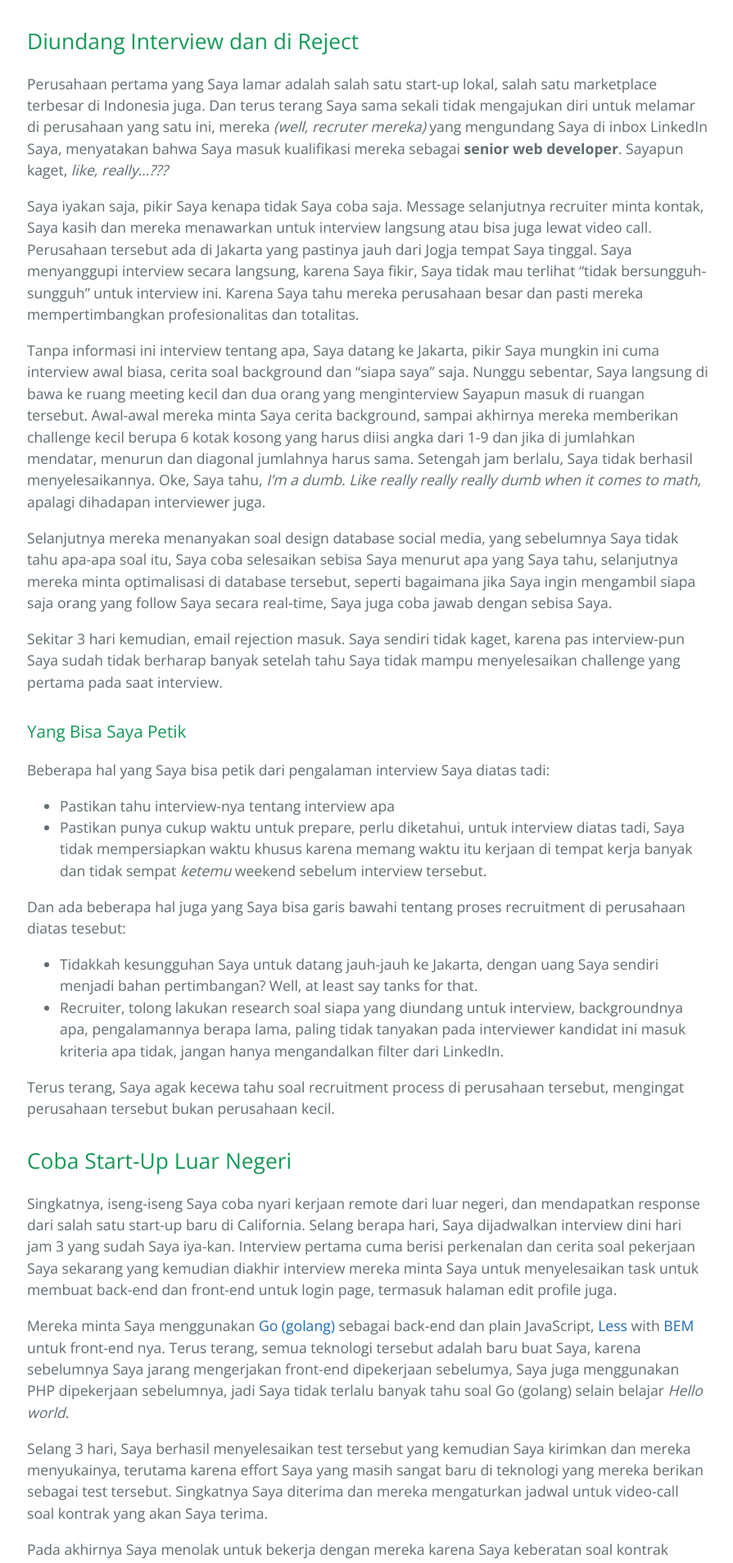
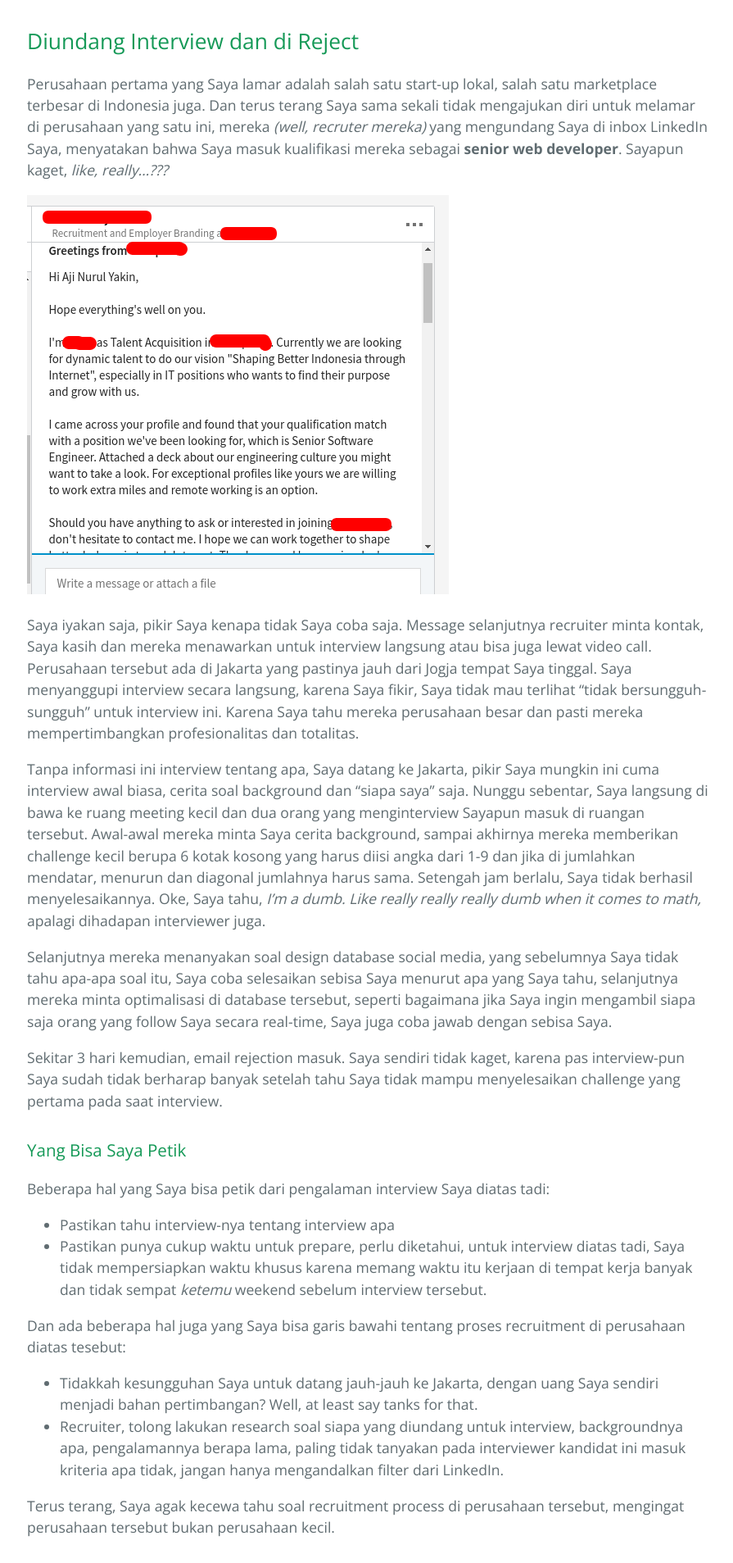
Before and after one commit to ajiyakin/blog, a Jekyll site: the page built from _posts/2017-08-05-pengalaman-ketika-interview.md, in a window 1280 px wide. Shown: the part 1103-3010 px from the top of the page at 82% size, without its empty margins (191-1086 px from the left). Built offline with Jekyll 4.4.1, drawn with Linux system fonts in a browser that asks for light colours; emoji names are drawn with the system emoji font; comment, search, counter and statistics services are not loaded.

Commit message:
Add LinkedIn message conversation

```diff
--- a/_posts/2017-08-05-pengalaman-ketika-interview.md
+++ b/_posts/2017-08-05-pengalaman-ketika-interview.md
@@ -41,6 +41,8 @@ sama sekali tidak mengajukan diri untuk melamar di perusahaan yang satu ini,
 mereka _(well, recruter mereka)_ yang mengundang Saya di inbox LinkedIn Saya,
 menyatakan bahwa Saya masuk kualifikasi mereka sebagai __senior web developer__.
 Sayapun kaget, _like, really...???_
+
+![LinkedIn Message Recruitment](http://blog.ajitea.com/images/LinkedinMessageTok.png)
 
 Saya iyakan saja, pikir Saya kenapa tidak Saya coba saja. Message selanjutnya
 recruiter minta kontak, Saya kasih dan mereka menawarkan untuk interview
```
Also changed, not shown: images/LinkedinMessageTok.png (added).
